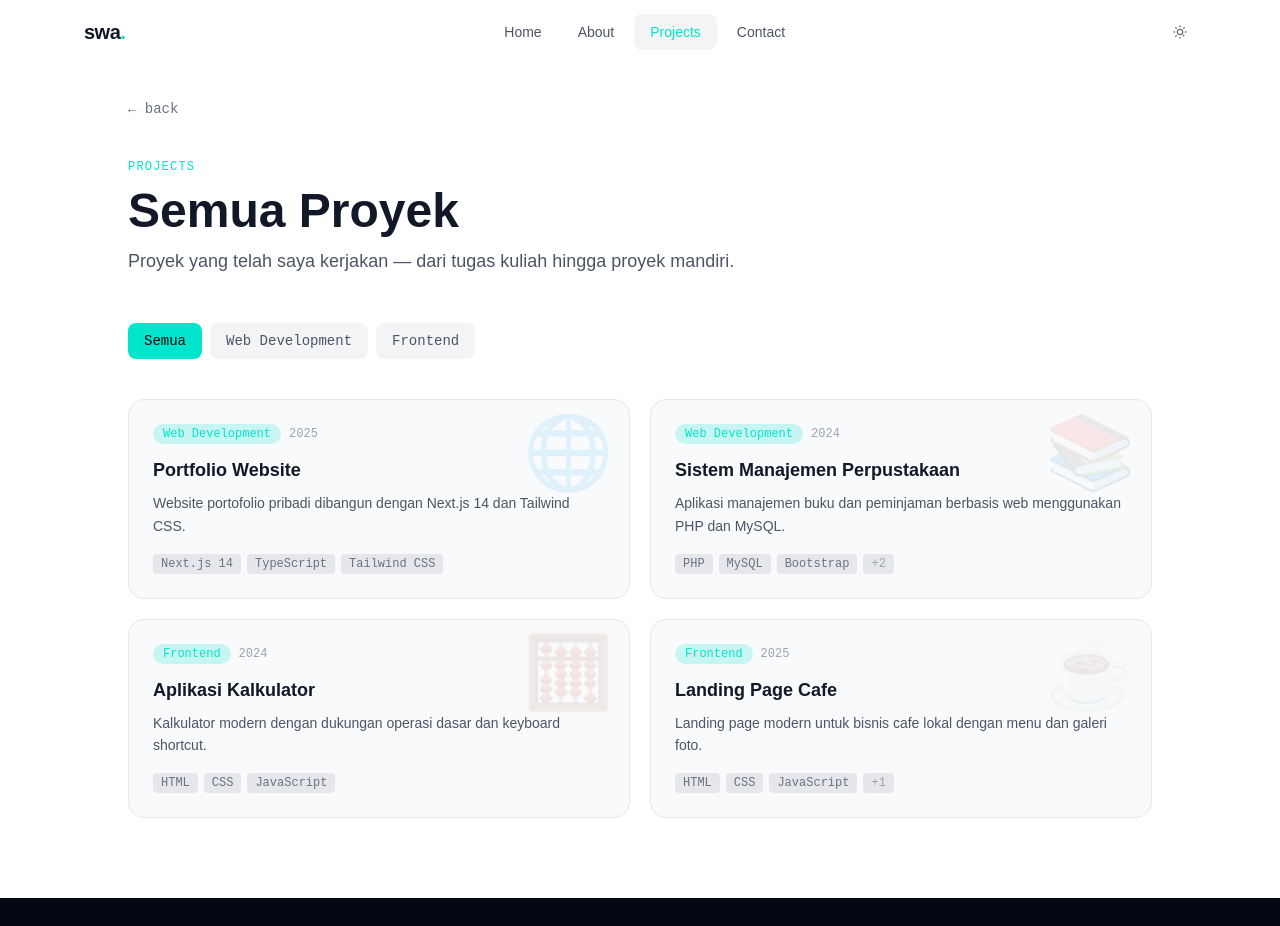
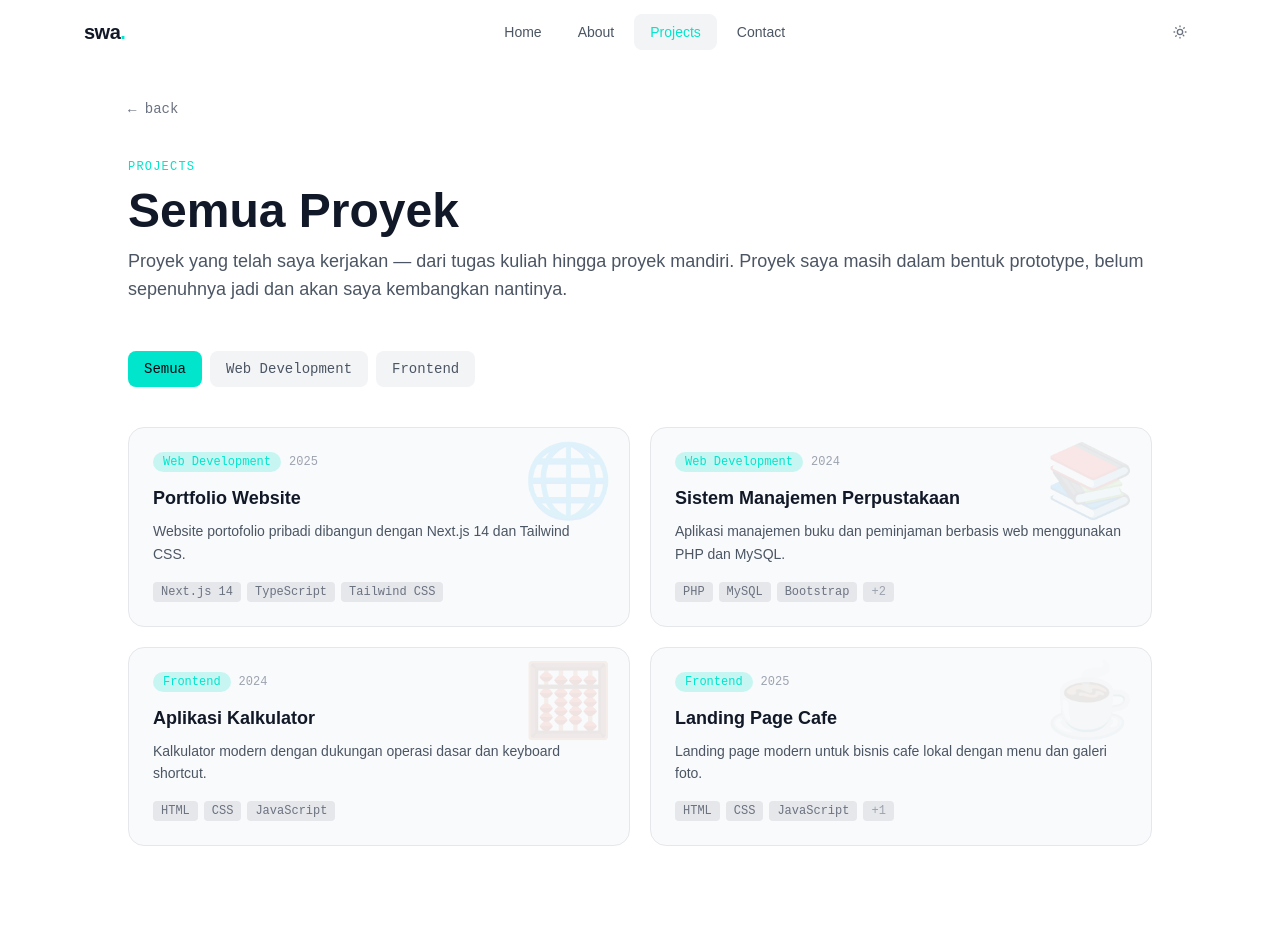
Before and after one commit to suastika805-hash/Komang, a Next.js app: page /projects in a window 1280 px wide. Before the commit the page ends 898 px from the top, so only its background shows below. Built offline with nearby package versions, Linux system fonts and the light colour scheme.

Commit message:
Update page.tsx

```diff
--- a/app/projects/page.tsx
+++ b/app/projects/page.tsx
@@ -22,6 +22,7 @@ export default function ProjectsPage() {
         </h1>
         <p className="dark:text-gray-400 text-gray-600 text-lg mb-12">
           Proyek yang telah saya kerjakan — dari tugas kuliah hingga proyek mandiri.
+          Proyek saya masih dalam bentuk prototype, belum sepenuhnya jadi dan akan saya kembangkan nantinya.
         </p>
 
         {/* Client component untuk filter interaktif */}
```
